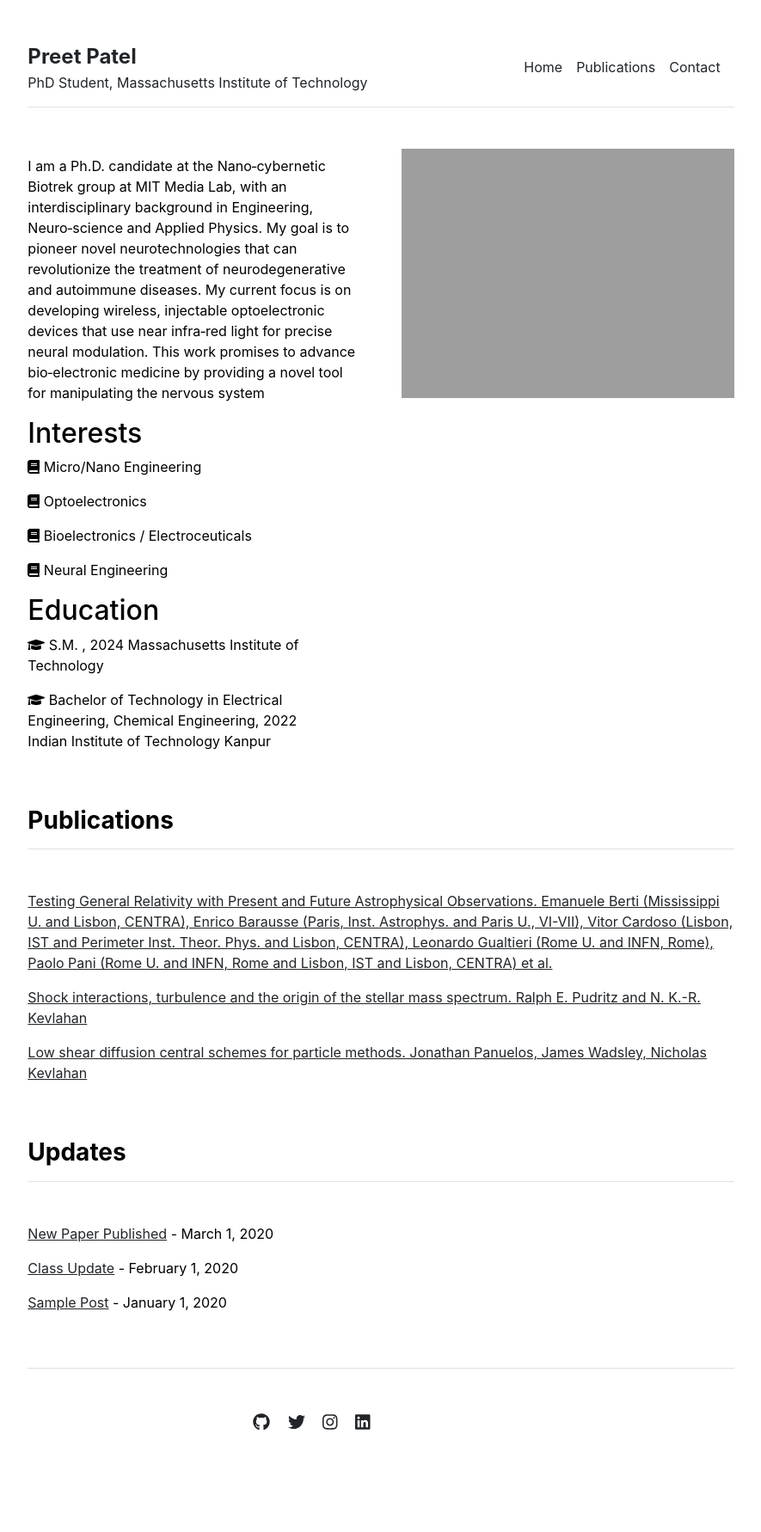
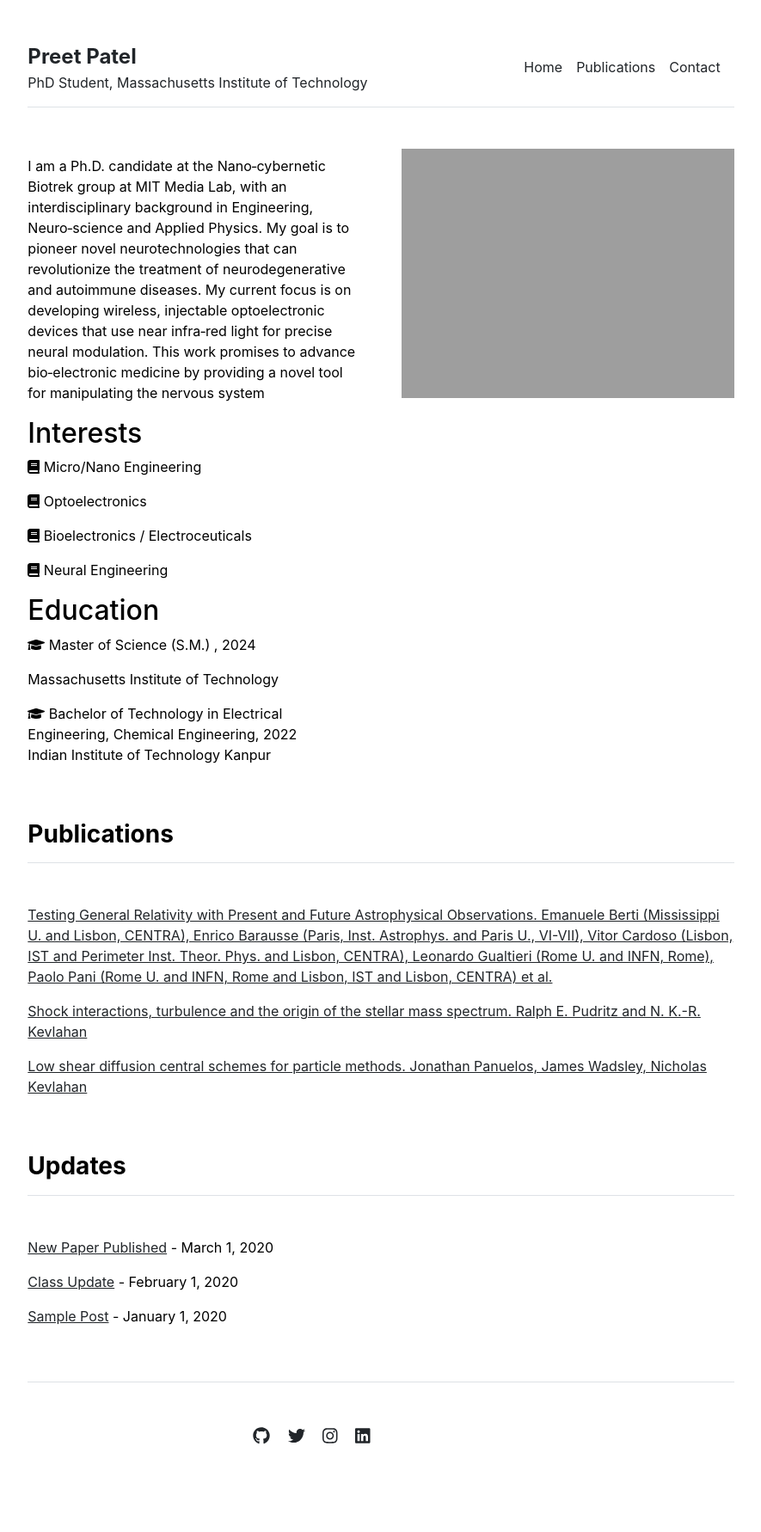
Before and after one commit to preet-mit/preet-mit, a Jekyll site: the page built from index.md, in a window 1280 px wide. Shown: the whole page at 86% size, without its empty margins (197-1082 px from the left). Built offline with Jekyll 4.4.1, drawn with Linux system fonts in a browser that asks for light colours.

Commit message:
Update index.md

```diff
--- a/index.md
+++ b/index.md
@@ -16,7 +16,8 @@ I am a Ph.D. candidate at the Nano‑cybernetic Biotrek group at MIT Media Lab,
 
 ## Education
 
-<i class="fa fa-graduation-cap"></i> S.M. , 2024
+<i class="fa fa-graduation-cap"></i> Master of Science (S.M.) , 2024
+
 Massachusetts Institute of Technology
 
 <i class="fa fa-graduation-cap"></i> Bachelor of Technology in Electrical Engineering, Chemical Engineering, 2022
```
